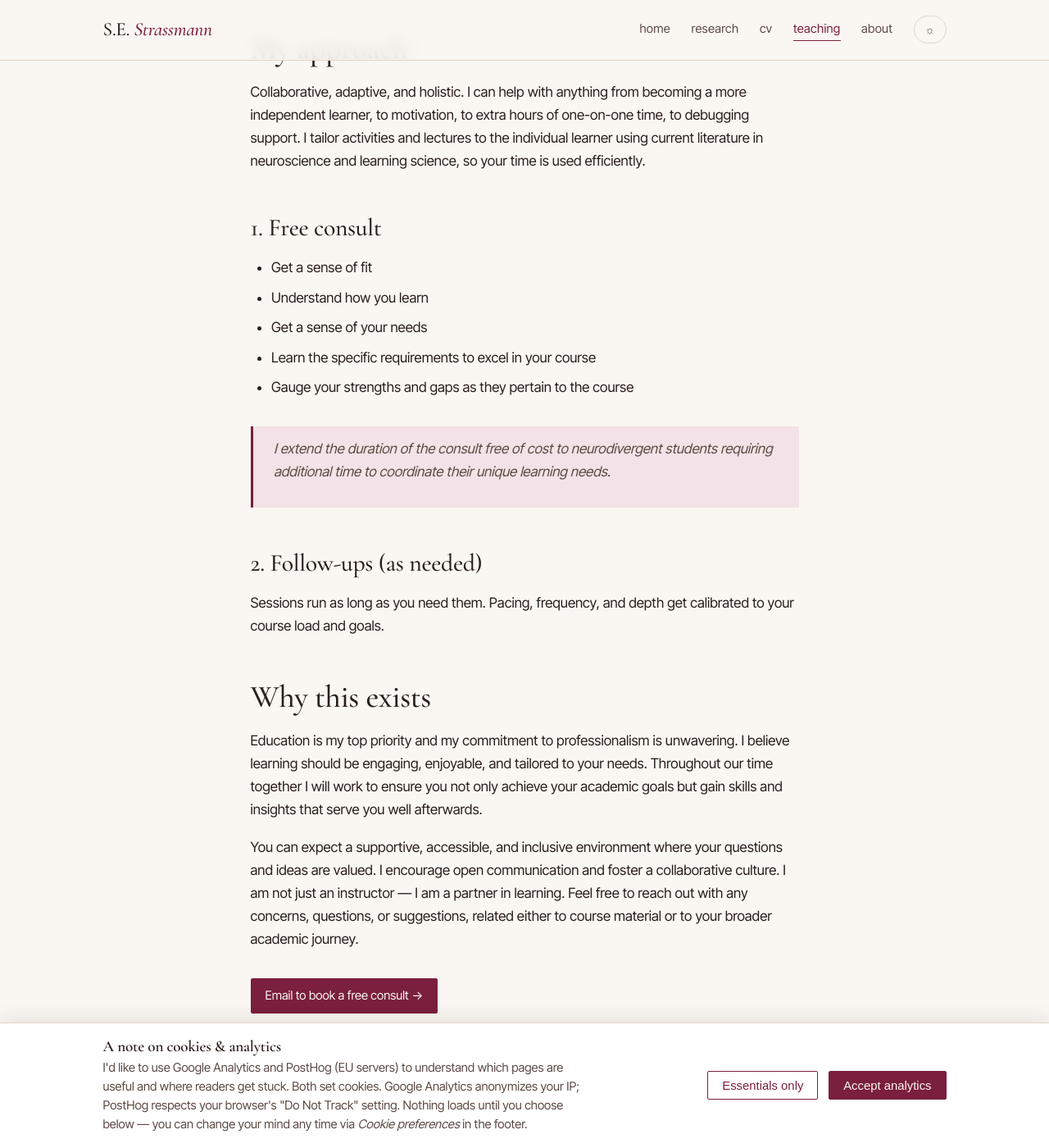
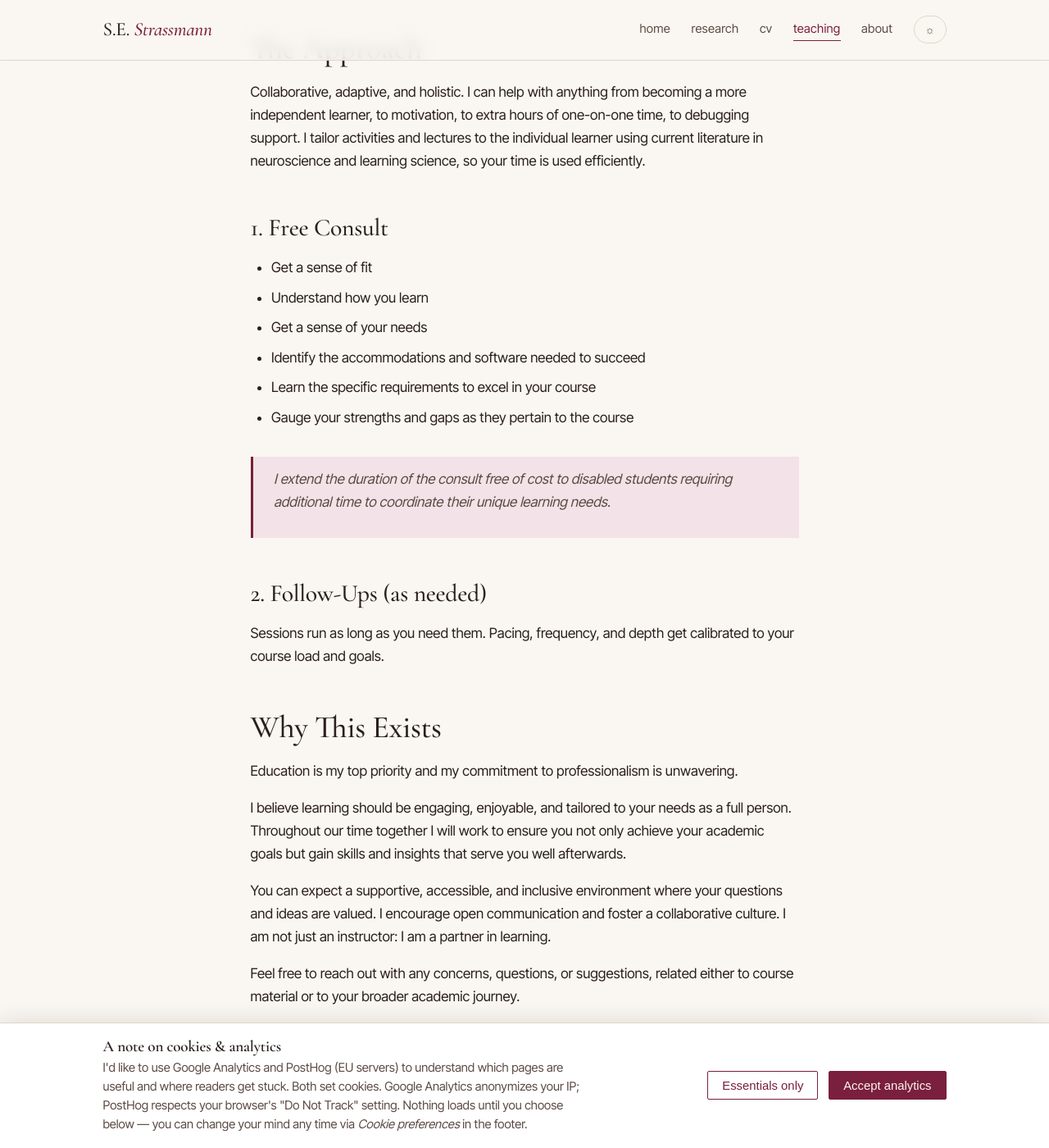
Before and after one commit to sophiestrazie/sophiestrazie.github.io, a Jekyll site: the page built from _pages/teaching.md, in a window 1280 px wide and 1400 px high, scrolled down 985 px. Shown: the whole window at 82% size. Built offline with Jekyll 4.4.1, drawn with Linux system fonts in a browser that asks for light colours; some of the changed text lies outside the part shown.

Commit message:
Fix Teaching

```diff
--- a/_pages/teaching.md
+++ b/_pages/teaching.md
@@ -1,8 +1,8 @@
 ---
 layout: page
 title: "Teaching"
-eyebrow: "Tutoring &amp; mentorship"
-subtitle: "One-on-one support in economics, statistics, and quantitative methods — collaborative, adaptive, neurodiversity-affirming."
+eyebrow: "Tutoring &amp; holistic mentorship"
+subtitle: "One-on-one support in economics, statistics, and quantitative methods: collaborative, adaptive, and inclusive."
 permalink: /teaching/
 ---
 
@@ -12,7 +12,7 @@
 your coursework, high school through graduate-level, and to research
 sound-boarding between sessions with your supervisor.
 
-## Supported subjects
+## Supported Subjects
 
 - R / RStudio
 - Statistics
@@ -26,7 +26,7 @@
 develop communication skills, build confidence, and get more out of their own
 supervision by asking better questions.
 
-## My approach
+## The Approach
 
 Collaborative, adaptive, and holistic. I can help with anything from becoming
 a more independent learner, to motivation, to extra hours of one-on-one time,
@@ -34,35 +34,41 @@
 learner using current literature in neuroscience and learning science, so your
 time is used efficiently.
 
-### 1. Free consult
+### 1. Free Consult
 
 - Get a sense of fit
 - Understand how you learn
 - Get a sense of your needs
+- Identify the accommodations and software needed to succeed
 - Learn the specific requirements to excel in your course
 - Gauge your strengths and gaps as they pertain to the course
 
-> I extend the duration of the consult free of cost to neurodivergent students
+> I extend the duration of the consult free of cost to disabled students
 > requiring additional time to coordinate their unique learning needs.
 
-### 2. Follow-ups (as needed)
+### 2. Follow-Ups (as needed)
 
 Sessions run as long as you need them. Pacing, frequency, and depth get
 calibrated to your course load and goals.
 
-## Why this exists
+## Why This Exists
 
 Education is my top priority and my commitment to professionalism is
-unwavering. I believe learning should be engaging, enjoyable, and tailored to
-your needs. Throughout our time together I will work to ensure you not only
+unwavering.
+
+I believe learning should be engaging, enjoyable, and tailored to
+your needs as a full person. Throughout our time together I will work to ensure you not only
 achieve your academic goals but gain skills and insights that serve you well
 afterwards.
 
 You can expect a supportive, accessible, and inclusive environment where your
 questions and ideas are valued. I encourage open communication and foster a
-collaborative culture. I am not just an instructor — I am a partner in
-learning. Feel free to reach out with any concerns, questions, or suggestions,
+collaborative culture. I am not just an instructor: I am a partner in
+learning.
+
+Feel free to reach out with any concerns, questions, or suggestions,
 related either to course material or to your broader academic journey.
+
 
 <p style="margin-top: var(--sp-6);">
   <a class="btn btn--primary" href="mailto:{{ site.author.email }}?subject=Tutoring%20enquiry">Email to book a free consult →</a>
```
